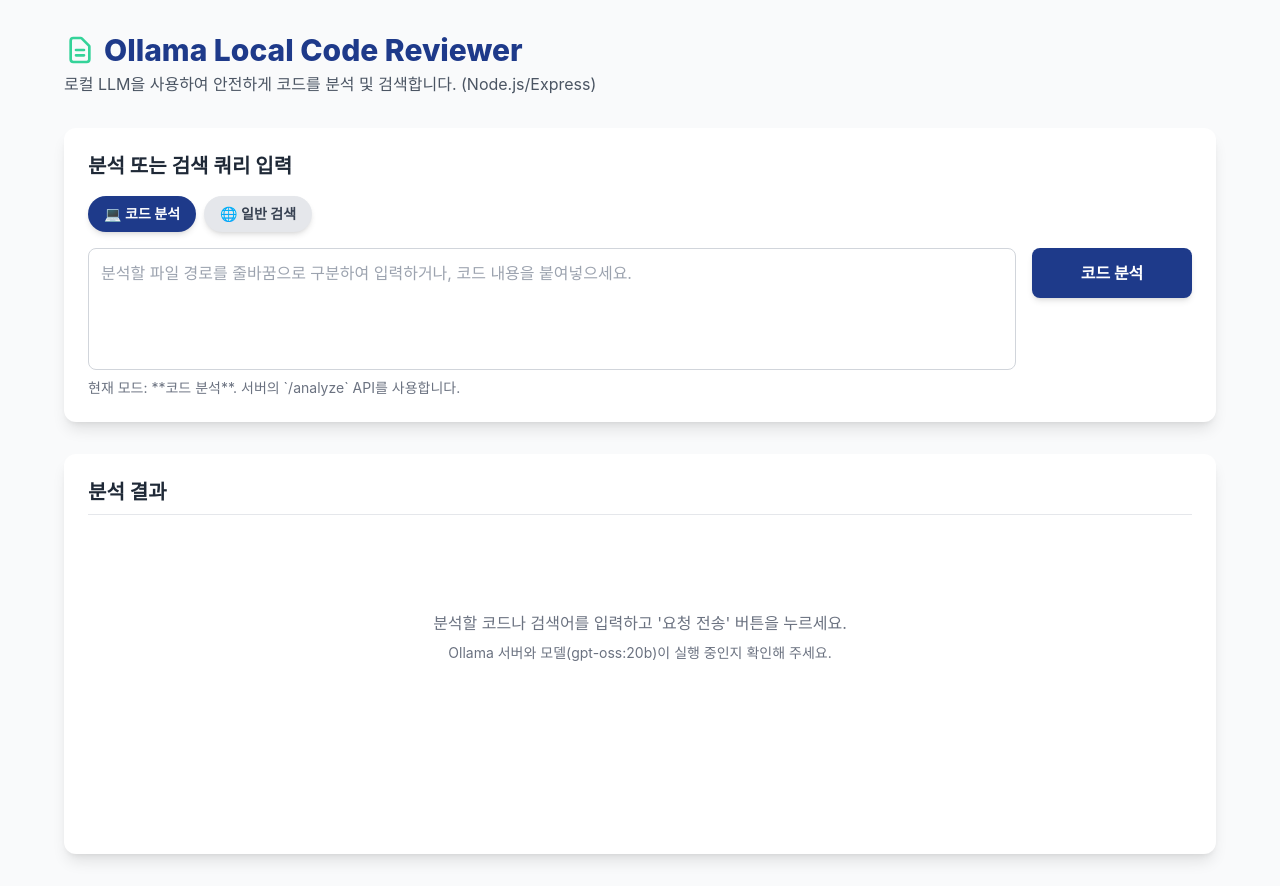
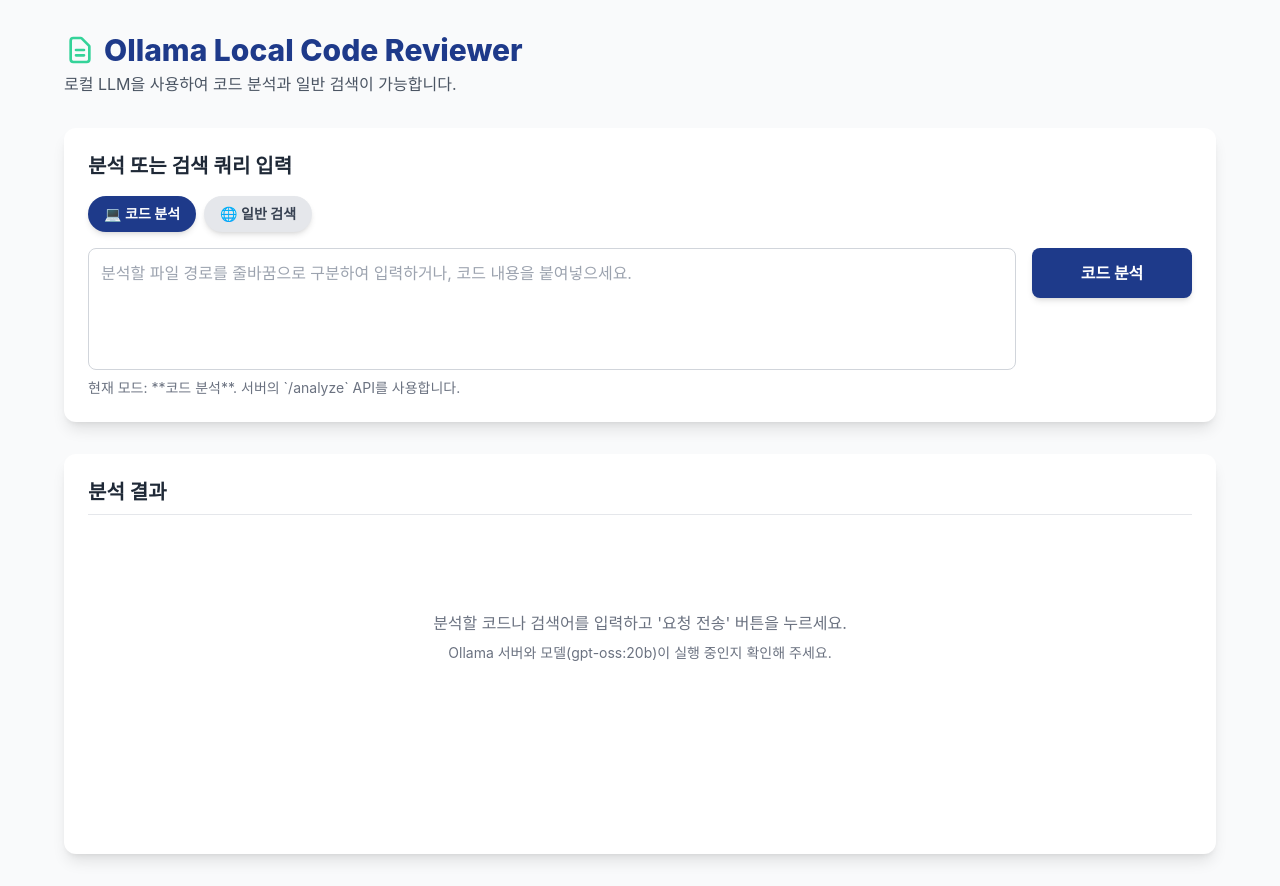
Before and after one commit to yunsuper/Ollama-Local-Code-Reviewer, a plain HTML site: page index.html in a window 1280 px wide. Drawn offline with nearby package versions, Linux system fonts and the light colour scheme.

Commit message:
웹브라우저 메세지 수정

```diff
--- a/index.html
+++ b/index.html
@@ -76,7 +76,7 @@
                 </svg>
                 Ollama Local Code Reviewer
             </h1>
-            <p class="text-gray-600 mt-1">로컬 LLM을 사용하여 안전하게 코드를 분석 및 검색합니다. (Node.js/Express)</p>
+            <p class="text-gray-600 mt-1">로컬 LLM을 사용하여 코드 분석과 일반 검색이 가능합니다.</p>
         </header>
 
         <div class="bg-white p-6 rounded-xl shadow-lg mb-8">
```
